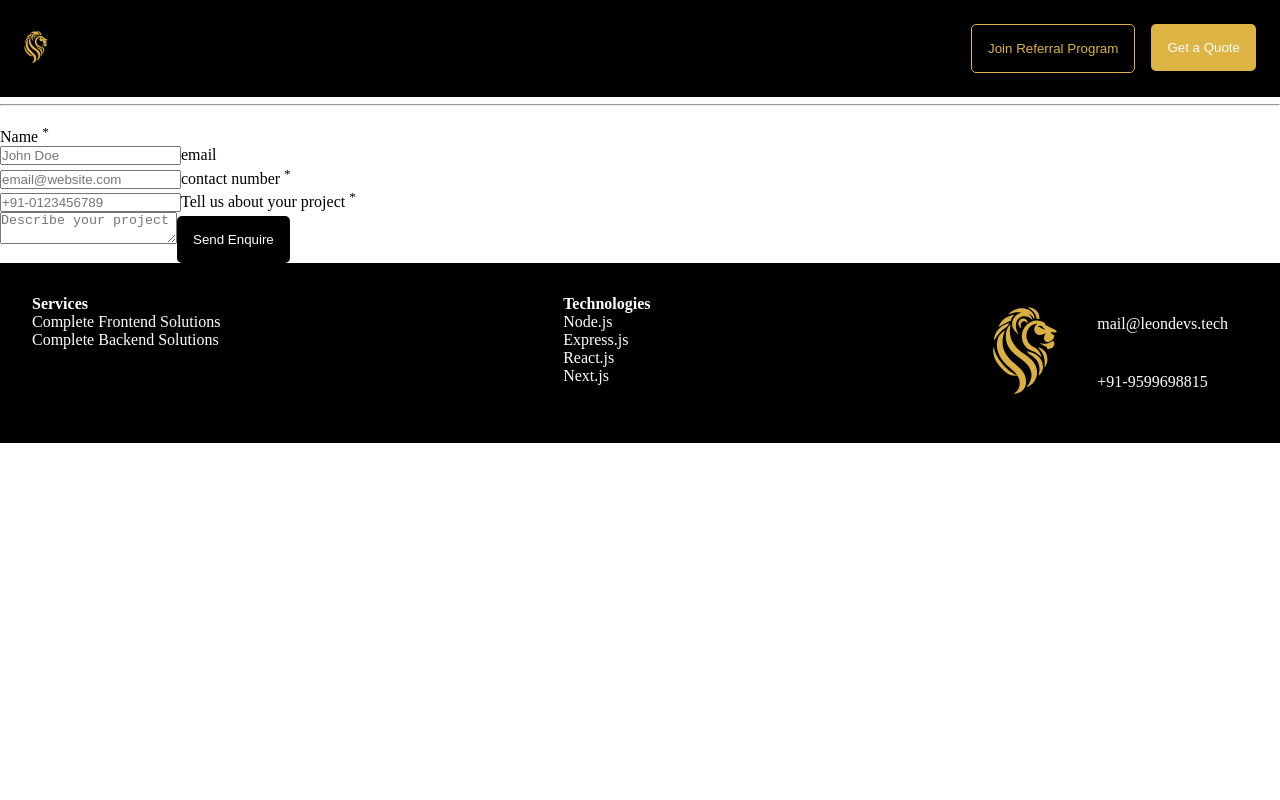
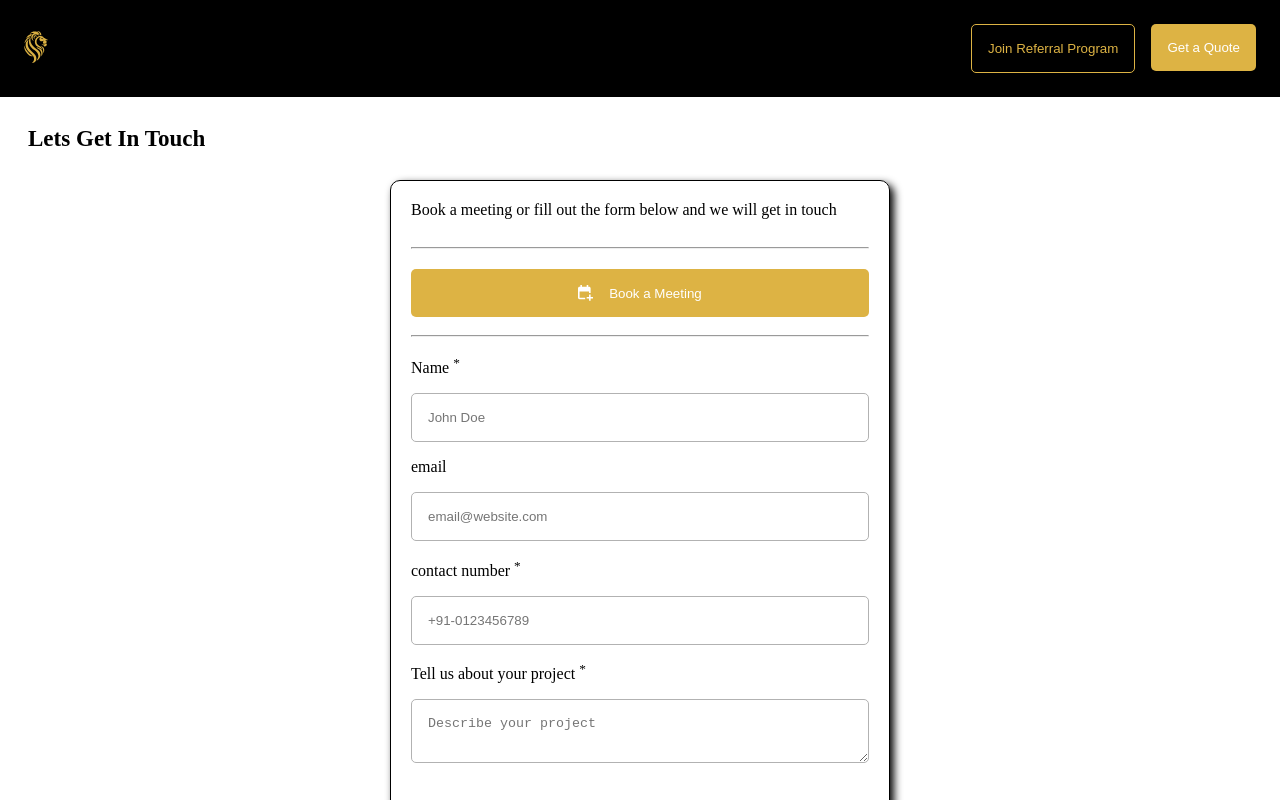
Before and after one commit to divyanshchahar/website, a Next.js app: page /contactus in a window 1280 px wide. Shown: the top 800 px of the page. Built offline with nearby package versions, Linux system fonts and the light colour scheme; no server answers.

Commit message:
updated page

```diff
--- a/src/pages/contactus.tsx
+++ b/src/pages/contactus.tsx
@@ -1,140 +1,14 @@
-import externalLinks from "@/consts/externalLinks";
-import Button from "@/ui/components/Button";
-import CTAButton from "@/ui/components/CTAButton";
-import { SubmitHandler, useForm } from "react-hook-form";
-import iconSchedule from "./../../public/icons/icon_meeting.svg";
+import ContactUsLayout from "@/ui/layouts/ContactUsLayout";
 import styles from "./contactus.module.css";
+import PostBookingLayout from "@/ui/layouts/PostBookingLAyout";
 
-export type DetailsOrScheduleInputs = {
-  name: string;
-  email: string;
-  contactNumber: string;
-  projectDetails: string;
-};
-
-const DetailsOrSchedule = () => {
-  const {
-    register,
-    handleSubmit,
-    formState: { errors },
-  } = useForm<DetailsOrScheduleInputs>();
-
-  const onSubmit: SubmitHandler<DetailsOrScheduleInputs> = async (data) => {
-    try {
-      const res = await fetch("/api/inquiries", {
-        headers: {
-          "Content-Type": "application/json",
-        },
-        method: "POST",
-        body: JSON.stringify(data),
-      });
-
-      await res.json();
-    } catch (error) {
-      console.log(error);
-    }
-  };
-
+function ContactUs() {
   return (
-    <div className={styles.formContainer}>
-      <p>Book a meeting or fill out the form below and we will get in touch</p>
-
-      <br />
-
-      <hr />
-
-      <a
-        href={externalLinks.bookingUrl}
-        target="blank"
-        className="pointOnHover"
-      >
-        <CTAButton
-          buttonText="Book a Meeting"
-          buttonIcon={iconSchedule}
-          buttonIconName="Calendar"
-        />
-      </a>
-
-      <form onSubmit={handleSubmit(onSubmit)}>
-        <br />
-
-        <hr />
-
-        {/* NAME */}
-        <br />
-
-        <label>
-          Name <sup>*</sup>
-        </label>
-
-        <br />
-
-        <input
-          {...register("name", { required: "Name is Required" })}
-          placeholder="John Doe"
-        />
-        {errors.name?.message && (
-          <p className={styles.warning}>This filed is required</p>
-        )}
-
-        {/* EMAIL */}
-
-        <label>email</label>
-
-        <br />
-
-        <input {...register("email")} placeholder="email@website.com" />
-
-        {/* CONTACT NUMBER */}
-
-        <label>
-          contact number <sup>*</sup>
-        </label>
-
-        <br />
-
-        <input
-          {...register("contactNumber", {
-            required: "Please provide a contact number",
-          })}
-          placeholder="+91-0123456789"
-        />
-        {errors.contactNumber?.message && (
-          <p className={styles.warning}>This filed is required</p>
-        )}
-
-        {/* PROJECT DETAILS */}
-
-        <label>
-          Tell us about your project <sup>*</sup>
-        </label>
-
-        <br />
-
-        <textarea
-          {...register("projectDetails", {
-            required: "Please provide a briref description of your project",
-          })}
-          placeholder="Describe your project"
-        />
-
-        {errors.projectDetails?.message && (
-          <p className={styles.warning}>This filed is required</p>
-        )}
-
-        {/* SUBMIT BUTTON */}
-        <Button buttonText="Send Enquire" />
-      </form>
-    </div>
-  );
-};
-
-function Contactus() {
-  return (
-    <div className={styles.container}>
-      <DetailsOrSchedule />
+    <div className={styles.pageContainer}>
+      <ContactUsLayout />
+      <PostBookingLayout />
     </div>
   );
 }
 
-export default Contactus;
+export default ContactUs;
```
